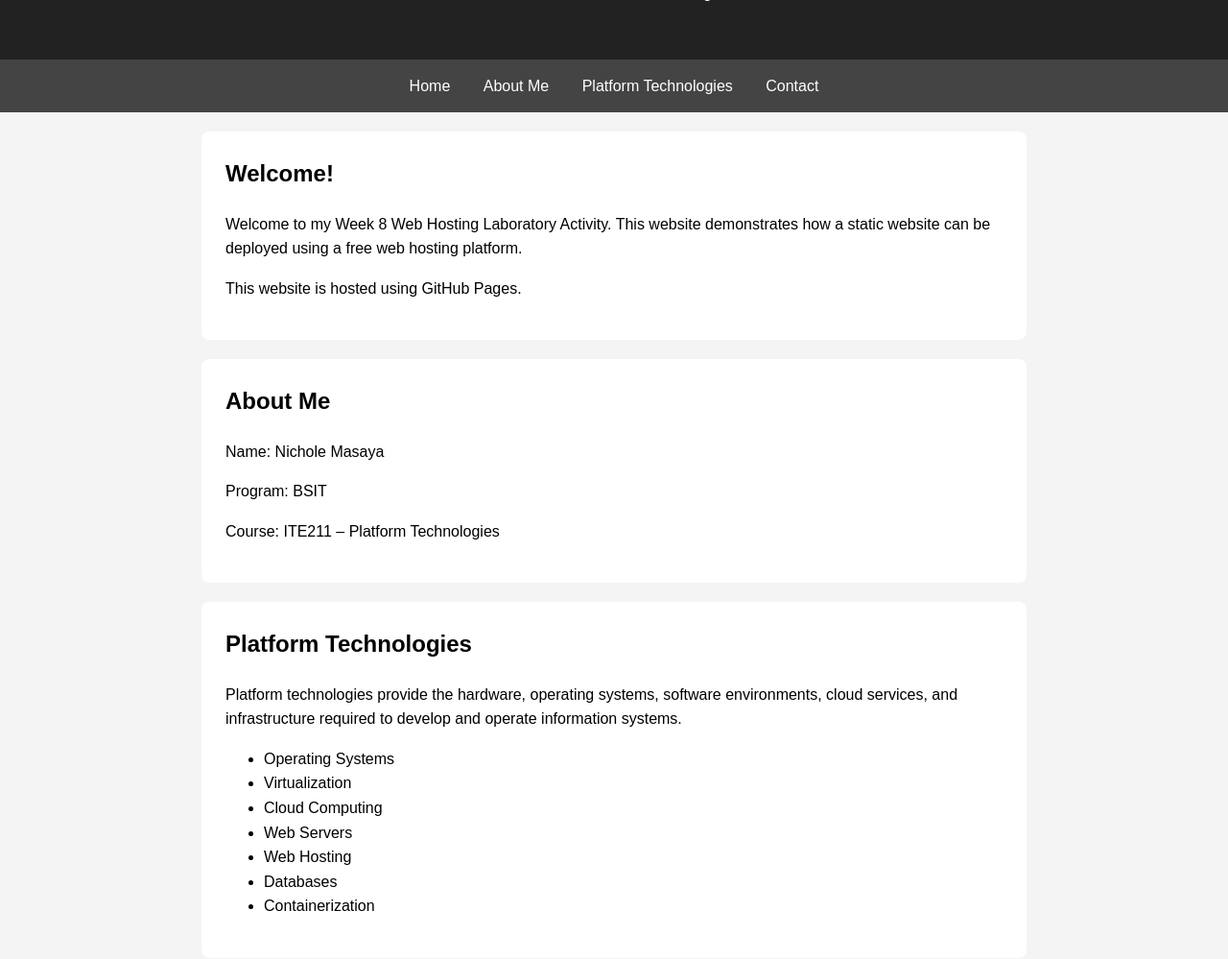
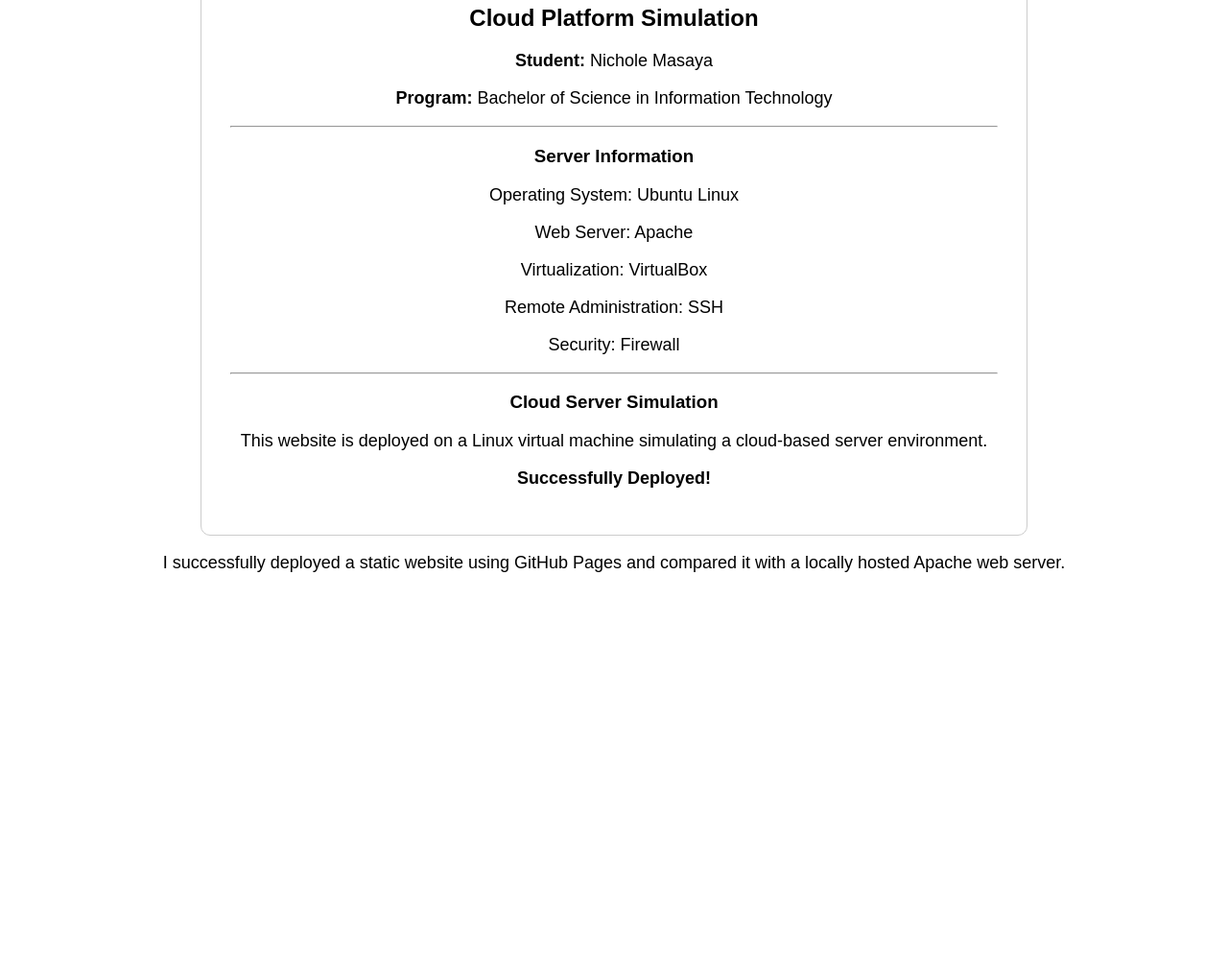
Before and after one commit to zypbm9ddv5-design/platform-technologies-week8, a plain HTML site: page index.html in a window 1280 px wide. Shown: the part 154-1153 px from the top of the page at 96% size. After the commit the page ends 801 px from the top, so only its background shows below. Drawn offline with Linux system fonts and the light colour scheme.

Commit message:
Update index.html

```diff
--- a/index.html
+++ b/index.html
@@ -1,84 +1,48 @@
 <!DOCTYPE html>
 <html lang="en">
 <head>
-    <meta charset="UTF-8">
-    <meta name="viewport" content="width=device-width, initial-scale=1.0">
-    <title>My Platform Technologies Website</title>
-    <link rel="stylesheet" href="style.css">
+<meta charset="UTF-8">
+<meta name="viewport" content="width=device-width, initial-scale=1.0">
+<title>ITE211 Cloud Platform</title>
+<style>
+body {
+    font-family: Arial, sans-serif;
+    text-align: center;
+    margin: 50px;
+}
+.container {
+    max-width: 800px;
+    margin: auto;
+    padding: 30px;
+    border: 1px solid #ccc;
+    border-radius: 10px;
+}
+h1 {
+    margin-bottom: 10px;
+}
+p {
+    font-size: 18px;
+}
+</style>
 </head>
 <body>
-    <header>
-        <h1>My Platform Technologies Website</h1>
-        <p>IT-PT 101 – Platform Technologies</p>
-    </header>
-    <nav>
-        <a href="#home">Home</a>
-        <a href="#about">About Me</a>
-        <a href="#platform">Platform Technologies</a>
-        <a href="#contact">Contact</a>
-    </nav>
-    <main>
-        <section id="home">
-            <h2>Welcome!</h2>
-            <p>
-                Welcome to my Week 8 Web Hosting Laboratory Activity.
-                This website demonstrates how a static website can be
-                deployed using a free web hosting platform.
-            </p>
-            <p>
-                This website is hosted using GitHub Pages.
-            </p>
-        </section>
-        <section id="about">
-            <h2>About Me</h2>
-            <p>
-                Name: Nichole Masaya
-            </p>
-            <p>
-                Program: BSIT
-            </p>
-            <p>
-                Course: ITE211 – Platform Technologies
-            </p>
-        </section>
-        <section id="platform">
-            <h2>Platform Technologies</h2>
-            <p>
-                Platform technologies provide the hardware, operating
-                systems, software environments, cloud services, and
-                infrastructure required to develop and operate
-                information systems.
-            </p>
-            <ul>
-                <li>Operating Systems</li>
-                <li>Virtualization</li>
-                <li>Cloud Computing</li>
-                <li>Web Servers</li>
-                <li>Web Hosting</li>
-                <li>Databases</li>
-                <li>Containerization</li>
-            </ul>
-        </section>
-        <section id="contact">
-            <h2>Laboratory Information</h2>
-            <p>
-                Laboratory Activity: Week 8
-            </p>
-            <p>
-                Topic: Web Hosting and Web Servers
-            </p>
-            <p>
-                Hosting Platform: GitHub Pages
-            </p>
-        </section>
-    </main>
-    <footer>
-        <p>
-            Created for ITE211 – Platform Technologies
-        </p>
-        <p>
-            &copy; 2026 Nichole Masaya
-        </p>
-    </footer>
+<div class="container">
+    <h1>Platform Technologies</h1>
+    <h2>Cloud Platform Simulation</h2>
+    <p><strong>Student:</strong> Nichole Masaya</p>
+    <p><strong>Program:</strong> Bachelor of Science in Information Technology</p>
+    <hr>
+    <h3>Server Information</h3>
+    <p>Operating System: Ubuntu Linux</p>
+    <p>Web Server: Apache</p>
+    <p>Virtualization: VirtualBox</p>
+    <p>Remote Administration: SSH</p>
+    <p>Security: Firewall</p>
+    <hr>
+    <h3>Cloud Server Simulation</h3>
+    <p>This website is deployed on a Linux virtual machine simulating a cloud-based server environment.</p>
+    <p><strong>Successfully Deployed!</strong></p>
+</div>
+<p>I successfully deployed a static website using GitHub Pages and compared it with a locally hosted Apache web server.</p>
 </body>
 </html>
```
